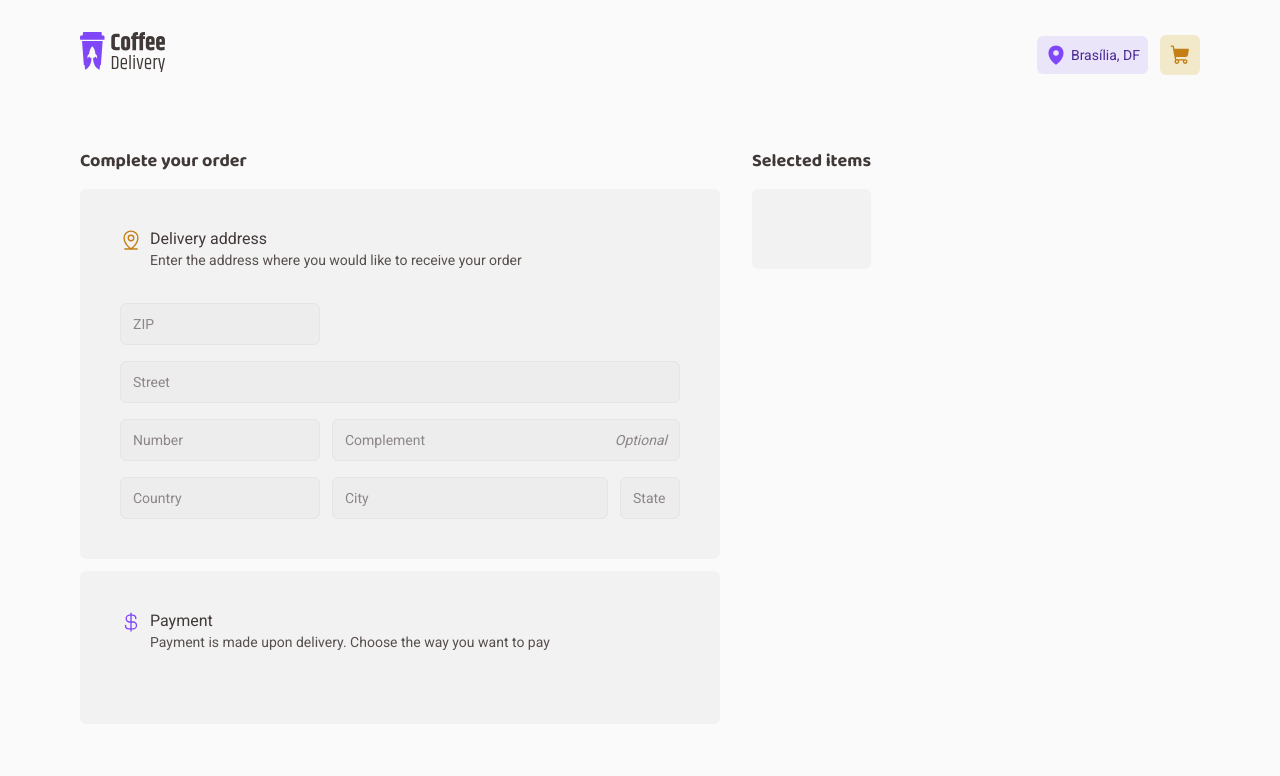
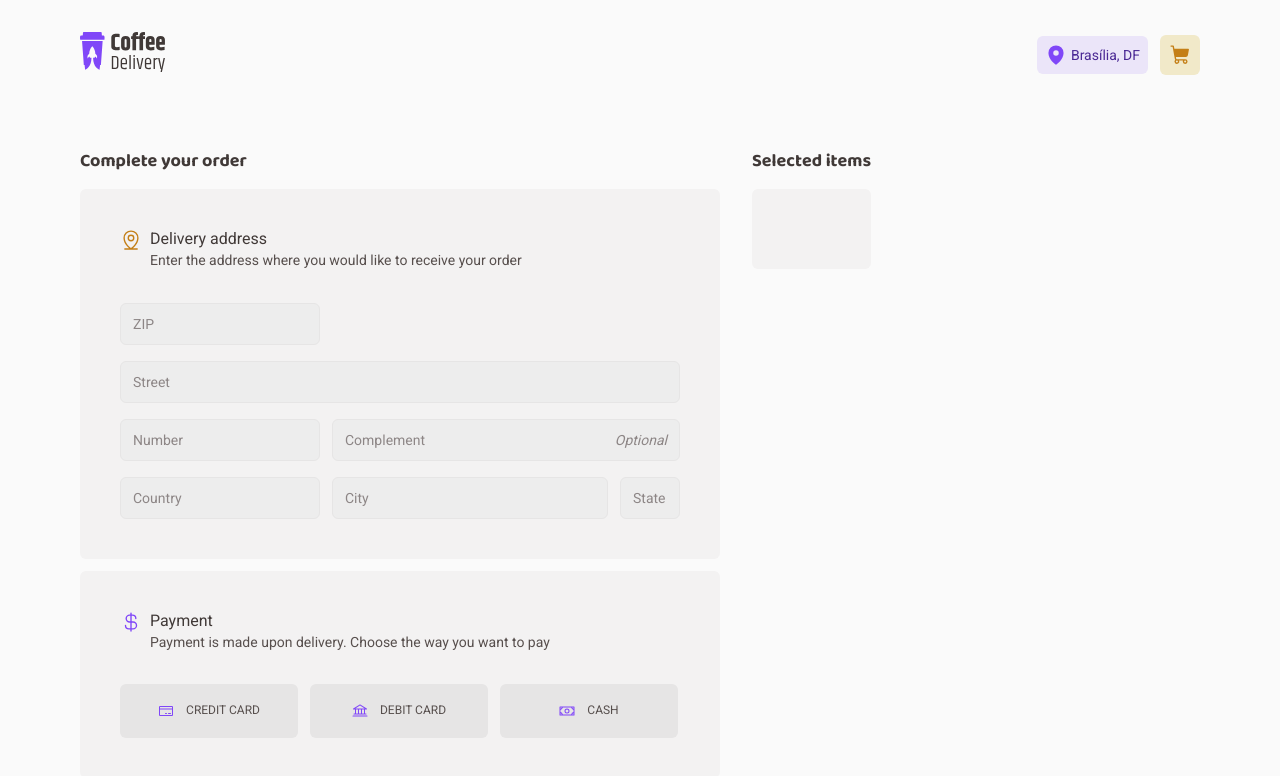
Before and after one commit to arthurrios/coffee-delivery-web, a React (Vite) app: page /checkout in a window 1280 px wide. Shown: the top 776 px of the page. Built offline with nearby package versions, Linux system fonts and the light colour scheme.

Commit message:
feat: add select payment component

```diff
--- /dev/null
+++ b/src/components/Select/index.tsx
@@ -0,0 +1,40 @@
+import { Bank, CreditCard, Money } from '@phosphor-icons/react'
+import { Container } from './styles'
+import { useTheme } from 'styled-components'
+import { InputHTMLAttributes } from 'react'
+
+export interface SelectProps extends InputHTMLAttributes<HTMLInputElement> {
+  option: 'creditCard' | 'debitCard' | 'cash'
+  isSelected?: boolean
+}
+
+export function Select({ option, isSelected, ...props }: SelectProps) {
+  const { COLORS } = useTheme()
+
+  let icon
+  let title
+
+  switch (option) {
+    case 'creditCard':
+      icon = <CreditCard color={COLORS.PURPLE} />
+      title = 'Credit Card'
+      break
+    case 'debitCard':
+      icon = <Bank color={COLORS.PURPLE} />
+      title = 'Debit Card'
+      break
+    case 'cash':
+      icon = <Money color={COLORS.PURPLE} />
+      title = 'Cash'
+      break
+    default:
+      return
+  }
+
+  return (
+    <Container type="radio" option={option} data-state={isSelected} {...props}>
+      {icon}
+      <h4>{title}</h4>
+    </Container>
+  )
+}
--- /dev/null
+++ b/src/components/Select/styles.ts
@@ -0,0 +1,32 @@
+import styled from 'styled-components'
+import { FONTS } from '../../styles/themes/default'
+import { SelectProps } from '.'
+
+export const Container = styled.button<SelectProps>`
+  display: flex;
+  align-items: center;
+  justify-content: center;
+  gap: 12px;
+
+  width: 11.125rem;
+  padding: 1rem;
+  background: ${({ theme }) => theme.COLORS.BASE_BUTTON};
+  border-radius: 6px;
+  border: 1px solid transparent;
+
+  &[data-state='true'] {
+    border: 1px solid ${({ theme }) => theme.COLORS.PURPLE};
+    background: ${({ theme }) => theme.COLORS.PURPLE_LIGHT};
+  }
+
+  transition: all 0.1s;
+
+  &:hover[data-state='false'] {
+    background: ${({ theme }) => theme.COLORS.BASE_HOVER};
+  }
+
+  h4 {
+    ${FONTS.BUTTON_M}
+    text-transform: uppercase;
+  }
+`
--- a/src/pages/Checkout/index.tsx
+++ b/src/pages/Checkout/index.tsx
@@ -6,11 +6,16 @@ import {
   ContainerTitle,
   InputFormContainer,
   PaymentContainer,
+  PaymentMethods,
 } from './styles'
 import { useTheme } from 'styled-components'
 import { Input } from '../../components/Input'
+import { Select } from '../../components/Select'
+import { useState } from 'react'
 
 export function Checkout() {
+  const [paymentMethod, setPaymentMethod] = useState('')
+
   const { COLORS } = useTheme()
 
   return (
@@ -74,6 +79,23 @@ export function Checkout() {
               </span>
             </div>
           </ContainerTitle>
+          <PaymentMethods>
+            <Select
+              option="creditCard"
+              isSelected={paymentMethod === 'creditCard'}
+              onClick={() => setPaymentMethod('creditCard')}
+            />
+            <Select
+              option="debitCard"
+              isSelected={paymentMethod === 'debitCard'}
+              onClick={() => setPaymentMethod('debitCard')}
+            />
+            <Select
+              option="cash"
+              isSelected={paymentMethod === 'cash'}
+              onClick={() => setPaymentMethod('cash')}
+            />
+          </PaymentMethods>
         </PaymentContainer>
       </div>
 
--- a/src/pages/Checkout/styles.ts
+++ b/src/pages/Checkout/styles.ts
@@ -63,3 +63,9 @@ export const InputFormContainer = styled.div`
     'number complement complement'
     'country city state';
 `
+export const PaymentMethods = styled.div`
+  display: flex;
+  align-items: center;
+  gap: 12px;
+  width: 100%;
+`
--- a/src/styles/global.ts
+++ b/src/styles/global.ts
@@ -16,6 +16,7 @@ export const GlobalStyle = createGlobalStyle`
 
   body, input, textarea, button {
     ${FONTS.TEXT_M}
+    color: ${({ theme }) => theme.COLORS.BASE_TEXT};
   }
 
   button {
```
